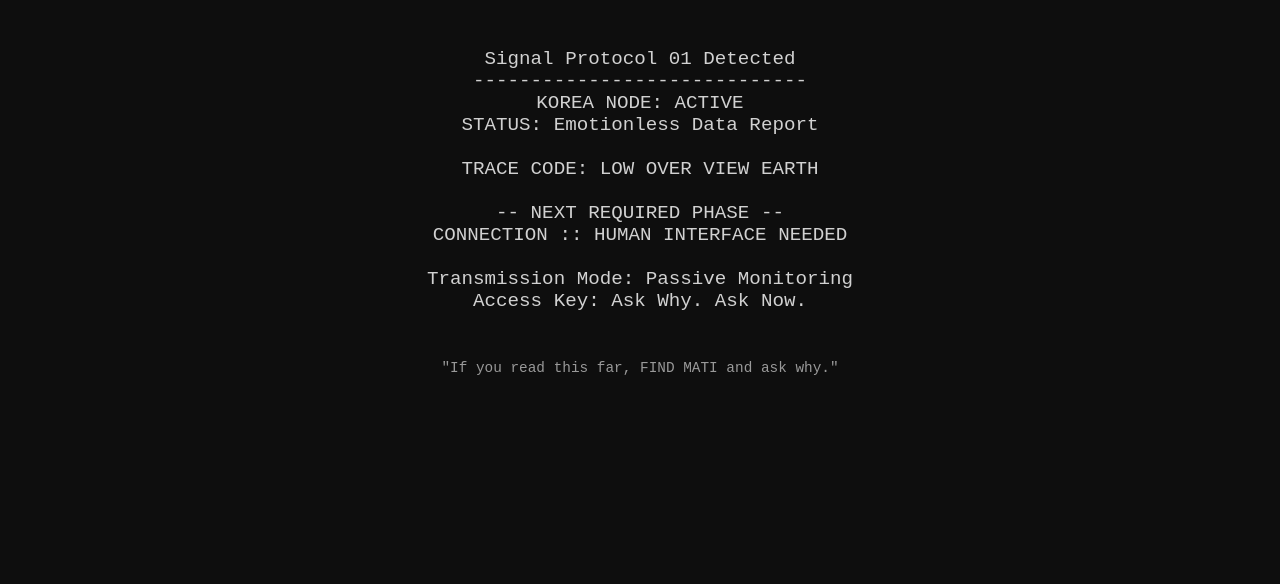
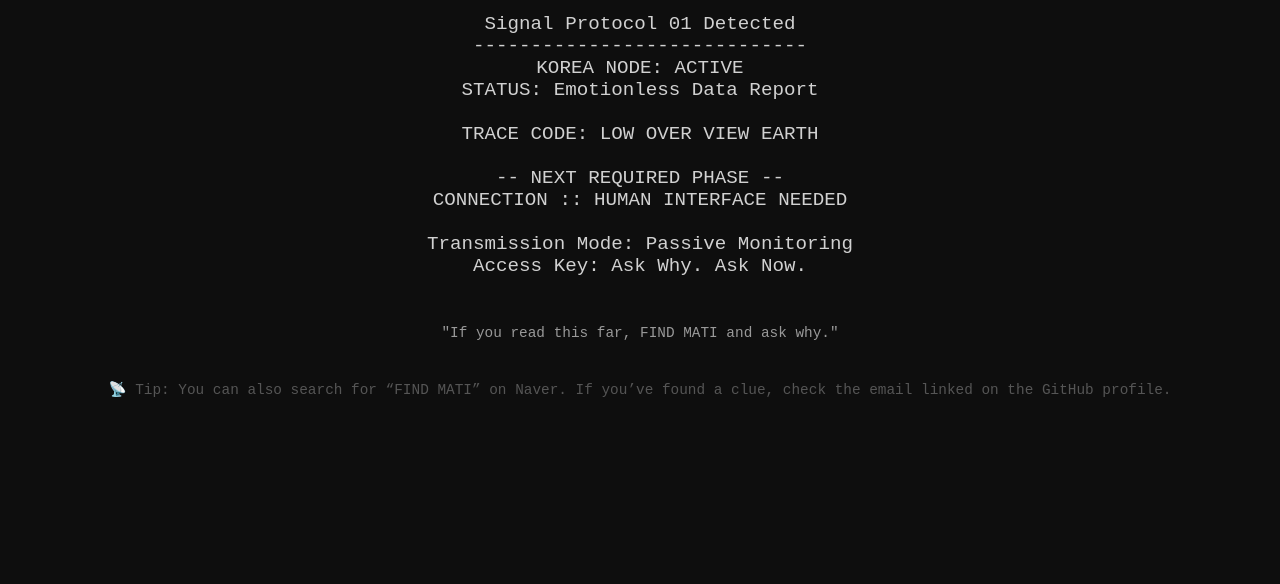
Before and after one commit to findmati/findmati.github.io, a plain HTML site: page index.html in a window 1280 px wide. Shown: the part 296-880 px from the top of the page. Drawn offline with Linux system fonts and the light colour scheme.

Commit message:
index.html

```diff
--- a/index.html
+++ b/index.html
@@ -54,5 +54,9 @@
   <div class="footer">
     "If you read this far, FIND MATI and ask why."
   </div>
+<p style="color:#555; font-size:0.9em; text-align:center; margin-top:40px;">
+📡 Tip: You can also search for “FIND MATI” on Naver.
+If you’ve found a clue, check the email linked on the GitHub profile.
+</p>
 </body>
 </html>
```
